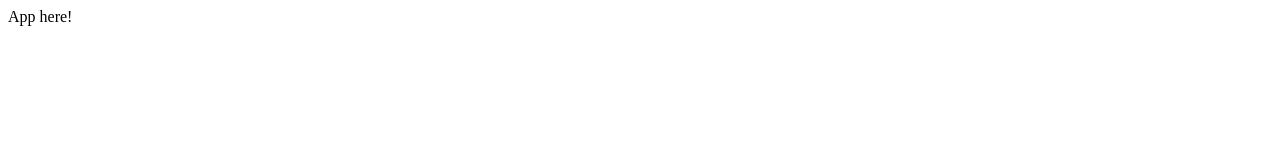
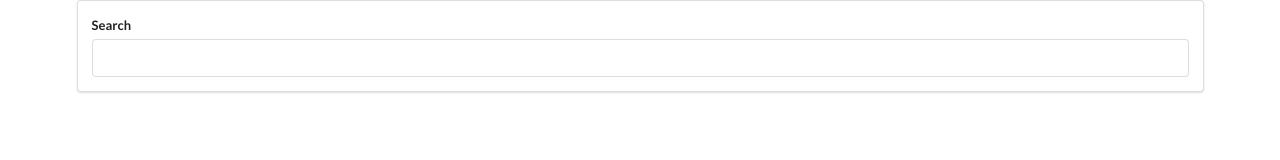
Before and after one commit to thefutureseer/videoreaction, a React (Create React App) app in the folder videoreaction/: page / in a window 1280 px wide. Shown: the top 160 px of the page. Built offline with nearby package versions, Linux system fonts and the light colour scheme.

Commit message:
add search bar

```diff
--- a/videoreaction/public/index.html
+++ b/videoreaction/public/index.html
@@ -5,6 +5,7 @@
     <link rel="shortcut icon" href="%PUBLIC_URL%/favicon.ico" />
     <meta name="viewport" content="width=device-width, initial-scale=1" />
     <meta name="theme-color" content="#000000" />
+    <link rel="stylesheet" href="https://cdnjs.cloudflare.com/ajax/libs/semantic-ui/2.4.1/semantic.min.css">
     <!--
       manifest.json provides metadata used when your web app is installed on a
       user's mobile device or desktop. See https://developers.google.com/web/fundamentals/web-app-manifest/
--- a/videoreaction/src/components/App.js
+++ b/videoreaction/src/components/App.js
@@ -1,10 +1,12 @@
 import React from 'react';
+import SearchBar from './SearchBar';
 
 class App extends React.Component{
+
  render() {
    return (
-    <div>
-      App here!
+    <div className="ui container">
+      <SearchBar />
     </div>
    );
  }
--- /dev/null
+++ b/videoreaction/src/components/SearchBar.js
@@ -0,0 +1,32 @@
+import React from 'react';
+
+class SearchBar extends React.Component {
+  state = {
+    term: ''
+  };
+
+  onFormSubmit = (event) => {
+   event.preventDefault();
+   // TODO: callback
+
+  };
+
+  render() {
+    return(
+     <div className="search-bar ui segment">
+       <form onSubmit={this.onFormSubmit} className="ui form">
+         <div className="field">
+           <label>Search</label>
+           <input
+             type="text"
+             value={this.state.term}
+             onChange={e => this.setState({ term: e.target.value })}
+             />
+         </div>
+       </form>
+     </div>
+    );
+  }
+};
+
+export default SearchBar;
```
